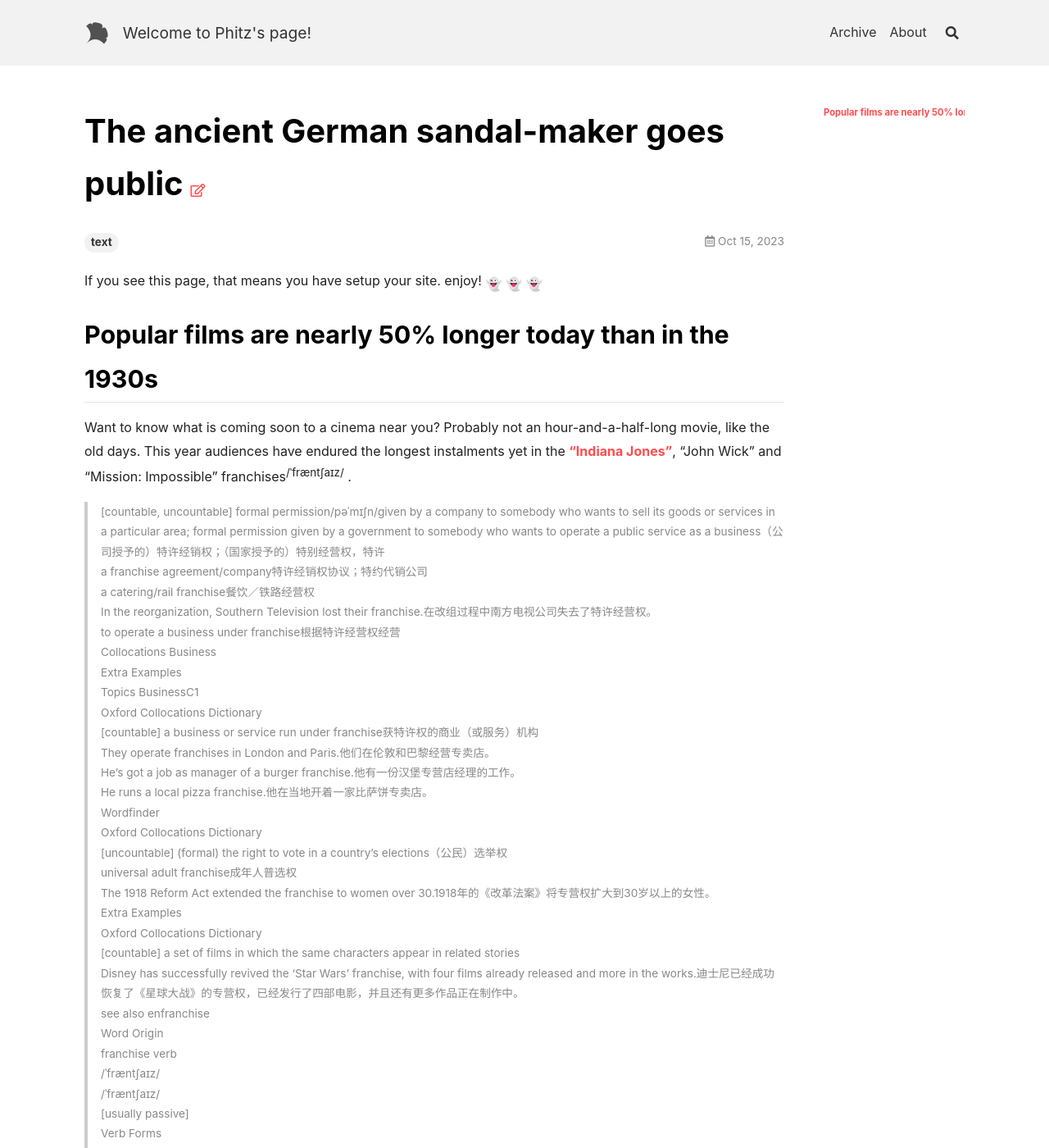
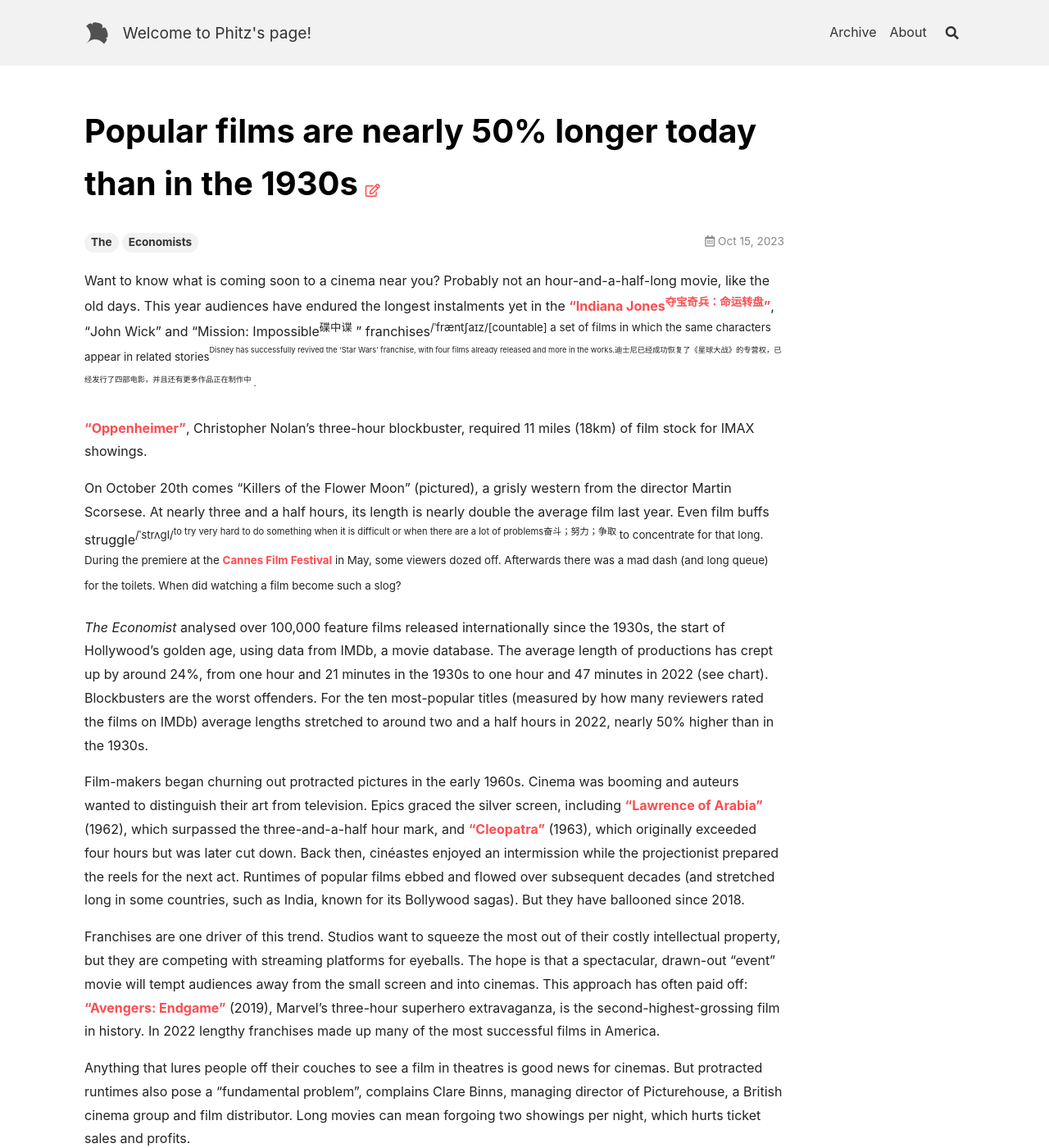
Before and after one commit to Fi-tz/Fi-tz, a Jekyll site: the page built from _posts/2023-10-15-ancient.md, in a window 1280 px wide and 1400 px high. Shown: the whole window at 82% size. Built offline with Jekyll 4.4.1, drawn with Linux system fonts in a browser that asks for light colours; nearby versions of some CDN libraries; emoji names are drawn with the system emoji font; some of the changed text lies outside the part shown.

Commit message:
Update 2023-10-15-ancient.md

```diff
--- a/_posts/2023-10-15-ancient.md
+++ b/_posts/2023-10-15-ancient.md
@@ -1,46 +1,9 @@
 ---
-title: The ancient German sandal-maker goes public
-tags: text
+title: Popular films are nearly 50% longer today than in the 1930s
+tags: The Economists
 ---
 
-If you see this page, that means you have setup your site. enjoy! :ghost: :ghost: :ghost:
-
-## Popular films are nearly 50% longer today than in the 1930s
-
-Want to know what is coming soon to a cinema near you? Probably not an hour-and-a-half-long movie, like the old days. This year audiences have endured the longest instalments yet in the [“Indiana Jones”](https://www.economist.com/culture/2023/06/29/the-secrets-of-indiana-jones), “John Wick” and “Mission: Impossible” franchises<sup>/ˈfræntʃaɪz/</sup> .
-
-> [countable, uncountable] formal permission/pəˈmɪʃn/given by a company to somebody who wants to sell its goods or services in a particular area; formal permission given by a government to somebody who wants to operate a public service as a business（公司授予的）特许经销权；（国家授予的）特别经营权，特许
-> a franchise agreement/company特许经销权协议；特约代销公司
-> a catering/rail franchise餐饮／铁路经营权
-> In the reorganization, Southern Television lost their franchise.在改组过程中南方电视公司失去了特许经营权。
-> to operate a business under franchise根据特许经营权经营
-> Collocations Business
-> Extra Examples
-> Topics BusinessC1
-> Oxford Collocations Dictionary
-> [countable] a business or service run under franchise获特许权的商业（或服务）机构
-> They operate franchises in London and Paris.他们在伦敦和巴黎经营专卖店。
-> He's got a job as manager of a burger franchise.他有一份汉堡专营店经理的工作。
-> He runs a local pizza franchise.他在当地开着一家比萨饼专卖店。
-> Wordfinder
-> Oxford Collocations Dictionary
-> [uncountable] (formal) the right to vote in a country’s elections（公民）选举权
-> universal adult franchise成年人普选权
-> The 1918 Reform Act extended the franchise to women over 30.1918年的《改革法案》将专营权扩大到30岁以上的女性。
-> Extra Examples
-> Oxford Collocations Dictionary
-> [countable] a set of films in which the same characters appear in related stories
-> Disney has successfully revived the ‘Star Wars’ franchise, with four films already released and more in the works.迪士尼已经成功恢复了《星球大战》的专营权，已经发行了四部电影，并且还有更多作品正在制作中。
-> see also enfranchise
-> Word Origin
-> franchise verb
-> /ˈfræntʃaɪz/
-> /ˈfræntʃaɪz/
-> [usually passive]
-> Verb Forms
-> to give or sell a franchise to somebody授予（或出售）特许经销权（或经营权）
-> be franchised (out) (to somebody/something) Catering has been franchised (out) to a private company.餐饮特许经营权已授予一家私人公司。
-> franchised restaurants获经营权的餐厅
+Want to know what is coming soon to a cinema near you? Probably not an hour-and-a-half-long movie, like the old days. This year audiences have endured the longest instalments yet in the [“Indiana Jones<sup>夺宝奇兵：命运转盘</sup>”](https://www.economist.com/culture/2023/06/29/the-secrets-of-indiana-jones), “John Wick” and “Mission: Impossible<sup>碟中谍</sup> ” franchises<sup>/ˈfræntʃaɪz/[countable] a set of films in which the same characters appear in related stories<sup><sup>Disney has successfully revived the ‘Star Wars’ franchise, with four films already released and more in the works.迪士尼已经成功恢复了《星球大战》的专营权，已经发行了四部电影，并且还有更多作品正在制作中</sup> .
 
 [“Oppenheimer”](https://www.economist.com/culture/2023/07/14/realism-with-oppenheimer-or-escapism-with-barbie), Christopher Nolan’s three-hour blockbuster, required 11 miles (18km) of film stock for IMAX showings.
 
```
